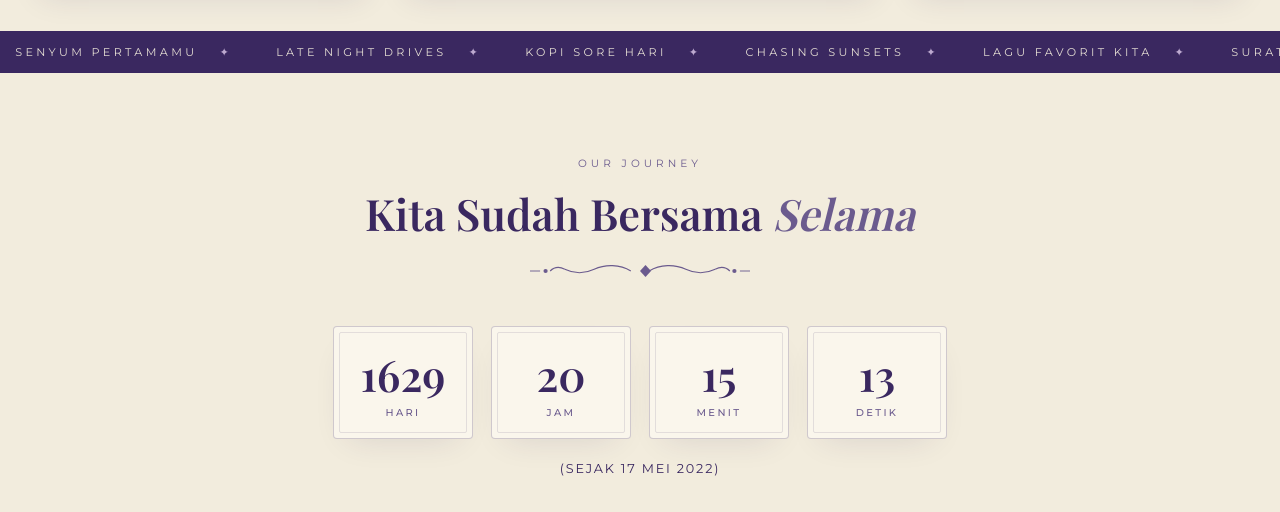
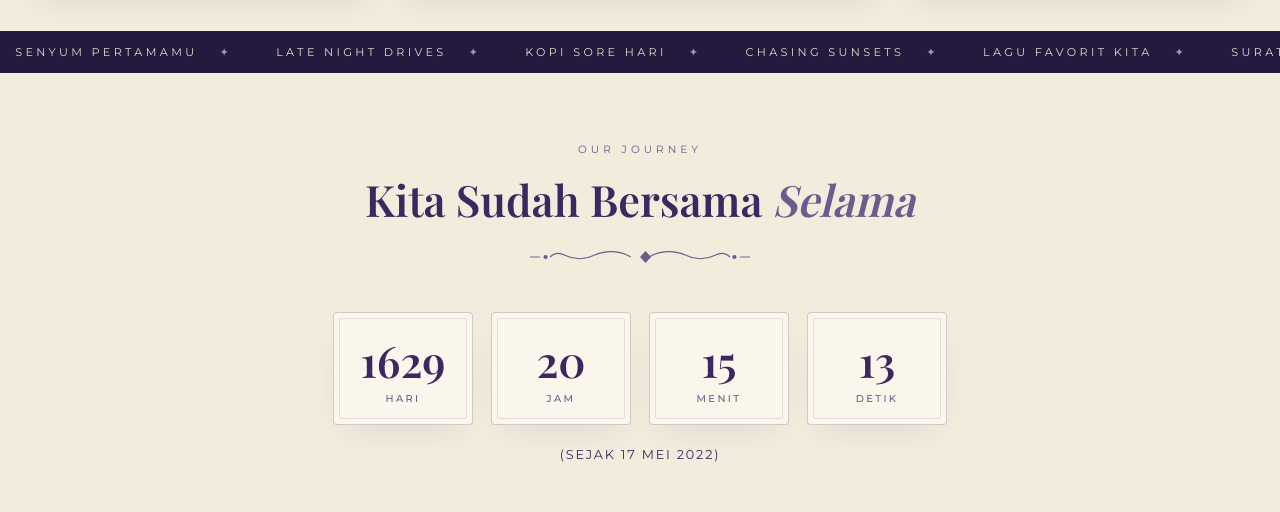
Before and after one commit to Knowll322/porto-2027, a plain HTML site: page index.html in a window 1280 px wide. Shown: the part 1096-1608 px from the top of the page. Drawn offline with nearby package versions, Linux system fonts and the light colour scheme; animation ran at ten frames a second; a web font is replaced by a local one.

Commit message:
Perbaikan visual: hati canvas di belakang sheet, marquee ungu tua konsisten, spacing section lebih rapat, reveal lebih responsif

```diff
--- a/index.html
+++ b/index.html
@@ -44,7 +44,7 @@
         ::selection { background: var(--ink); color: var(--sheet); }
         @media (prefers-reduced-motion: reduce) { *, *::before, *::after { animation-duration: .01ms !important; transition-duration: .01ms !important; } html { scroll-behavior: auto; } }
 
-        #bg-canvas { position: fixed; top: 0; left: 0; width: 100%; height: 100%; pointer-events: none; z-index: 900; opacity: .5; }
+        #bg-canvas { position: fixed; top: 0; left: 0; width: 100%; height: 100%; pointer-events: none; z-index: 0; opacity: .7; }
 
         .cursor-heart { position: fixed; left: 0; top: 0; width: 25px; height: 25px; pointer-events: none; z-index: 9999; transform: translate(-50%, -50%); }
         .cursor-heart i { color: var(--rose); font-size: 18px; opacity: .9; }
@@ -63,7 +63,7 @@
         .sticker:active { cursor: grabbing; }
 
         /* ===== SHEET — kartu krem melayang ===== */
-        .sheet { max-width: 1320px; margin: 26px auto; background: var(--sheet); border-radius: 4px; box-shadow: 0 40px 90px -30px var(--shadow); position: relative; }
+        .sheet { max-width: 1320px; margin: 26px auto; background: var(--sheet); border-radius: 4px; box-shadow: 0 40px 90px -30px var(--shadow); position: relative; z-index: 1; }
 
         /* ===== NAV ===== */
         .nav { position: sticky; top: 0; z-index: 500; display: flex; align-items: center; gap: 20px; height: 58px; padding: 0 28px; background: var(--sheet); border-bottom: 1px solid var(--line-soft); }
@@ -115,15 +115,15 @@
         .video-plate .cap p { font-size: .82rem; opacity: .72; line-height: 1.55; }
 
         /* ===== MARQUEE ===== */
-        .marquee { margin-top: 26px; background: var(--ink); color: var(--sheet); overflow: hidden; padding: 13px 0; border-top: 1px solid var(--line); border-bottom: 1px solid var(--line); }
+        .marquee { margin-top: 26px; background: var(--ink-deep); color: #f2ecdd; overflow: hidden; padding: 13px 0; border-top: 1px solid var(--line); border-bottom: 1px solid var(--line); }
         .marquee-track { display: flex; width: max-content; animation: marquee 30s linear infinite; }
         .marquee:hover .marquee-track { animation-play-state: paused; }
         .marquee-track span { font-size: .7rem; letter-spacing: .3em; text-transform: uppercase; white-space: nowrap; padding: 0 22px; opacity: .92; }
-        .marquee-track span i { color: var(--lavender); font-style: normal; padding-left: 22px; }
+        .marquee-track span i { color: rgba(201, 182, 218, .85); font-style: normal; padding-left: 22px; }
         @keyframes marquee { to { transform: translateX(-50%); } }
 
         /* ===== SECTION HEADINGS ===== */
-        .section { padding: 84px 28px; position: relative; text-align: center; }
+        .section { padding: 70px 28px; position: relative; text-align: center; }
         .kicker { display: block; font-size: .66rem; letter-spacing: .38em; text-transform: uppercase; color: var(--accent); margin-bottom: 14px; }
         .section-title { font-family: 'Playfair Display', serif; font-size: clamp(1.9rem, 3.4vw, 2.7rem); font-weight: 600; color: var(--ink); margin-bottom: 14px; }
         .section-title em { font-style: italic; color: var(--accent); }
@@ -1240,7 +1240,7 @@
 
         /* ===== REVEAL ON SCROLL ===== */
         gsap.utils.toArray('.reveal').forEach(el => {
-            gsap.to(el, { opacity: 1, y: 0, duration: .9, ease: 'power2.out', scrollTrigger: { trigger: el, start: 'top 90%' } });
+            gsap.to(el, { opacity: 1, y: 0, duration: .9, ease: 'power2.out', scrollTrigger: { trigger: el, start: 'top 94%' } });
         });
     </script>
 </body>
```
